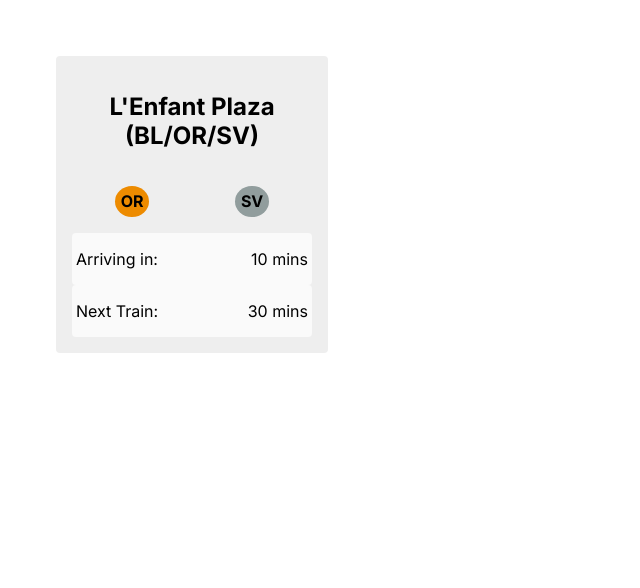
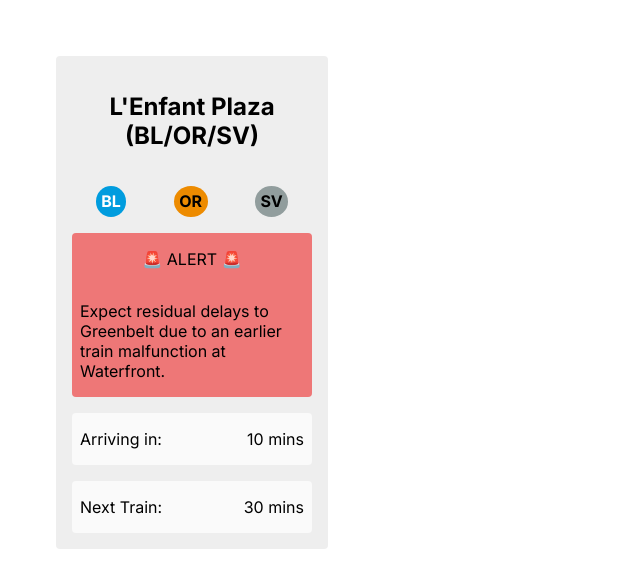
Before and after one commit to beetosu/metro-cards, a Next.js app: page / in a window 1280 px wide. Shown: the top 588 px of the page, without its empty margins (0-640 px from the left). Built offline with nearby package versions, Linux system fonts and the light colour scheme.

Commit message:
Add alert columns, misc cleanup

```diff
--- /dev/null
+++ b/app/components/line-logo/line-logo.module.css
@@ -0,0 +1,5 @@
+.line_logo {
+    border-radius: 100%;
+    font-weight: bold;
+    padding: .35rem;
+}
--- /dev/null
+++ b/app/components/line-logo/line-logo.tsx
@@ -0,0 +1,8 @@
+import MetroLineEnum from "@/app/enums/metro-line-enum";
+import styles from './line-logo.module.css'
+
+export default function LineLogo({ lineEnum }: { lineEnum: MetroLineEnum }) {
+    return (
+        <p className={`${styles.line_logo} ${lineEnum}`}>{lineEnum}</p>
+    )
+}
--- a/app/components/metrocard.tsx
+++ /dev/null
@@ -1,39 +0,0 @@
-import MetroStationEnum from "../enums/metro-station-enum"
-import StationInfo from "../station-info"
-import styles from './metrocard.module.css'
-
-export default function MetroCard({ metroEnum }: { metroEnum: MetroStationEnum }) {
-
-	const metroInfo = StationInfo[metroEnum];
-
-	const lineStyling = (line_class: string) =>
-		`${styles.line} ${line_class}`;
-
-	let longestName = '';
-	for (let x of Object.entries(StationInfo)) {
-		if (longestName.length < x[1].displayName.length) {
-			longestName = x[1].displayName;
-		}
-	}
-	console.log(longestName);
-
-	return (
-		<div className={styles.metro_card}>
-        	<h2 className={styles.station_name}>{metroInfo.displayName}</h2>
-			<div className={styles.line_list}>
-				<p className={lineStyling('or_line')}>OR</p>
-				<p className={lineStyling('sv_line')}>SV</p>
-			</div>
-			<div className={styles.info_rows}>
-				<div className={styles.next_train}>
-					<p>Arriving in:</p>
-					<p>10 mins</p>
-				</div>
-				<div className={styles.next_train}>
-					<p>Next Train:</p>
-					<p>30 mins</p>
-				</div>
-			</div>
-      	</div>
-	)
-}
--- a/app/components/metrocard.module.css
+++ b/app/components/metrocard/metrocard.module.css
@@ -14,23 +14,22 @@
     justify-content: space-around;
 }
 
-.line {
-    border-radius: 100%;
-    font-weight: bold;
-    padding: .35rem;
+.info_column_list {
+    display: grid;
+    gap: 1rem;
 }
 
-.info_columns {
-    display: flex;
-    flex-direction: column;
-    height: 8rem;
-    justify-content: space-around;
-}
-
-.next_train {
+.info_column {
     background-color: #fafafa;
     border-radius: .25rem;
     display: flex;
     justify-content: space-between;
-    padding: 0 .25rem;
+    padding: 0 .5rem;
 }
+
+.alerts_found {
+    align-items: center;
+    background-color: #e77;
+    flex-direction: column;
+    justify-content: center;
+}
--- /dev/null
+++ b/app/components/metrocard/metrocard.tsx
@@ -0,0 +1,47 @@
+import MetroStationEnum from "@/app/enums/metro-station-enum";
+import StationInfo from "@/app/station-info";
+import styles from './metrocard.module.css'
+import LineLogo from "@/app/components/line-logo/line-logo";
+import MetroLineEnum from "@/app/enums/metro-line-enum";
+
+/**
+ * The base card which displays all relevant info for a metro station
+ * @param metroEnum the station that we are displaying info for
+ * @param hasAlerts (FOR DEV PURPOSES ONLY, WILL DELETE LATER) there are active alerts at the metro station
+ */
+export default function MetroCard({ metroEnum, hasAlerts }: { metroEnum: MetroStationEnum, hasAlerts: boolean }) {
+
+	const metroInfo = StationInfo[metroEnum];
+
+	return (
+		<div className={styles.metro_card}>
+        	<h2 className={styles.station_name}>{metroInfo.displayName}</h2>
+			<div className={styles.line_list}>
+				<LineLogo lineEnum={MetroLineEnum.Blue} />
+				<LineLogo lineEnum={MetroLineEnum.Orange} />
+				<LineLogo lineEnum={MetroLineEnum.Silver} />
+			</div>
+			<div className={styles.info_column_list}>
+				{hasAlerts &&
+					<div className={`${styles.info_column} ${styles.alerts_found}`}>
+						<p>🚨 ALERT 🚨</p>
+						<p>Expect residual delays to Greenbelt due to an earlier train malfunction at Waterfront.</p>
+					</div>
+				}
+				<div className={styles.info_column}>
+					<p>Arriving in:</p>
+					<p>10 mins</p>
+				</div>
+				<div className={styles.info_column}>
+					<p>Next Train:</p>
+					<p>30 mins</p>
+				</div>
+				{!hasAlerts &&
+					<div className={`${styles.info_column} ${styles.no_alerts}`}>
+						<p>⚠️ No relevant alerts found</p>
+					</div>
+				}
+			</div>
+      	</div>
+	)
+}
--- a/app/enums/metro-line-enums.tsx
+++ b/app/enums/metro-line-enum.tsx
@@ -1,4 +1,4 @@
-enum MetroLines {
+enum MetroLineEnum {
     Silver = "SV",
     Red = "RD",
     Blue = "BL",
@@ -7,4 +7,4 @@ enum MetroLines {
     Yellow = "YL"
 }
 
-export default MetroLines;
+export default MetroLineEnum;
--- a/app/globals.css
+++ b/app/globals.css
@@ -2,29 +2,29 @@ main {
     padding: 3rem;
 }
 
-.rd_line {
+.RD {
     background-color: #bf0d3e;
     color: #fff;
 }
 
-.or_line {
+.OR {
     background-color: #ed8b00;
 }
 
-.bl_line {
+.BL {
     background-color: #009cde;
     color: #fff;
 }
 
-.gr_line {
+.GR {
     background-color: #00b140;
     color: #fff;
 }
 
-.yl_line {
+.YL {
     background-color: #ffd100;
 }
 
-.sv_line {
+.SV {
     background-color: #919d9d;
 }
--- a/app/page.tsx
+++ b/app/page.tsx
@@ -1,11 +1,11 @@
-import MetroCard from './components/metrocard'
+import MetroCard from './components/metrocard/metrocard'
 import MetroStationEnum from './enums/metro-station-enum'
 import styles from './page.module.css'
 
 export default function Home() {
   return (
     <main className={styles.card_list}>
-      <MetroCard metroEnum={MetroStationEnum.LEnfantPlazaBLORSV} />
+      <MetroCard metroEnum={MetroStationEnum.LEnfantPlazaBLORSV} hasAlerts={true} />
     </main>
   )
 }
```
